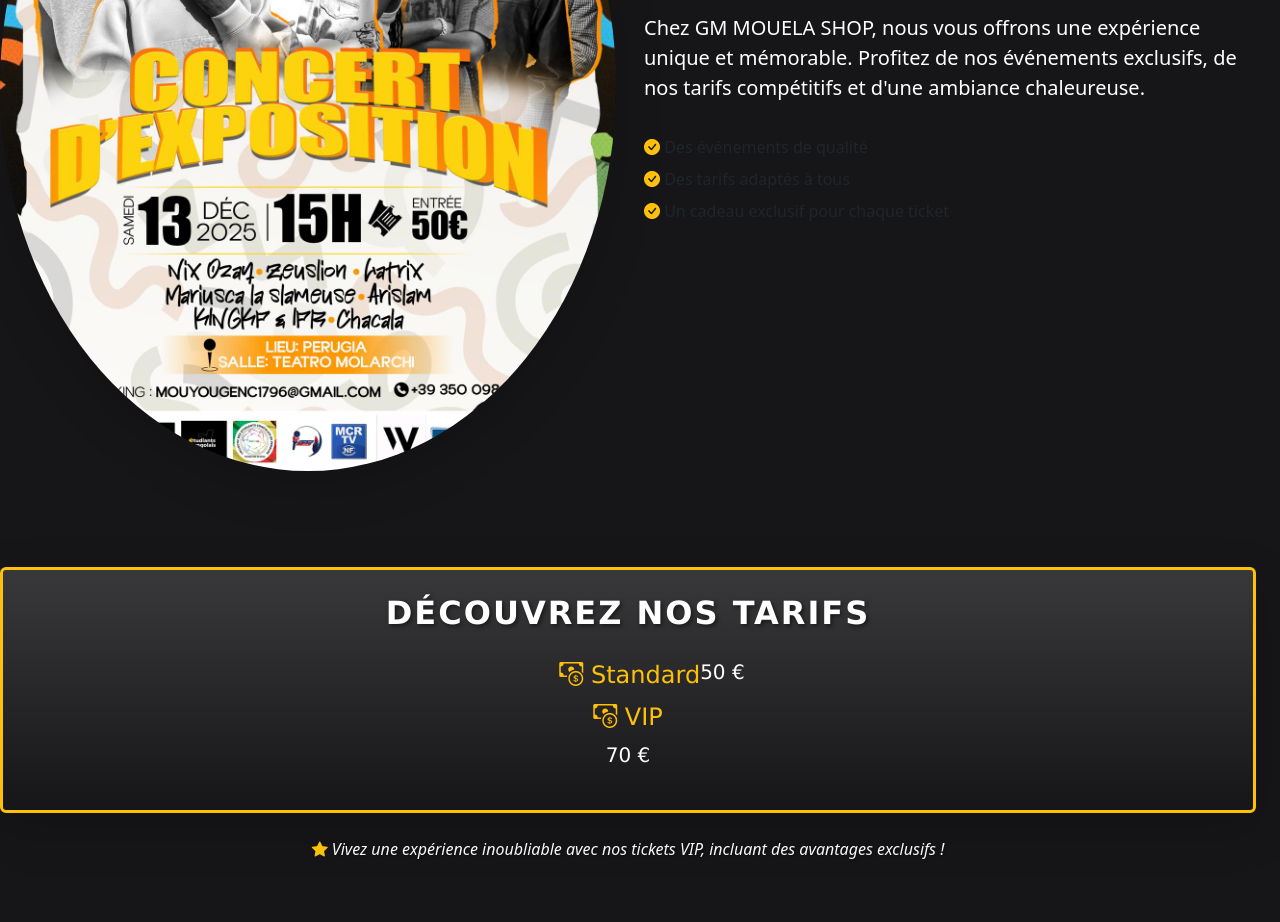
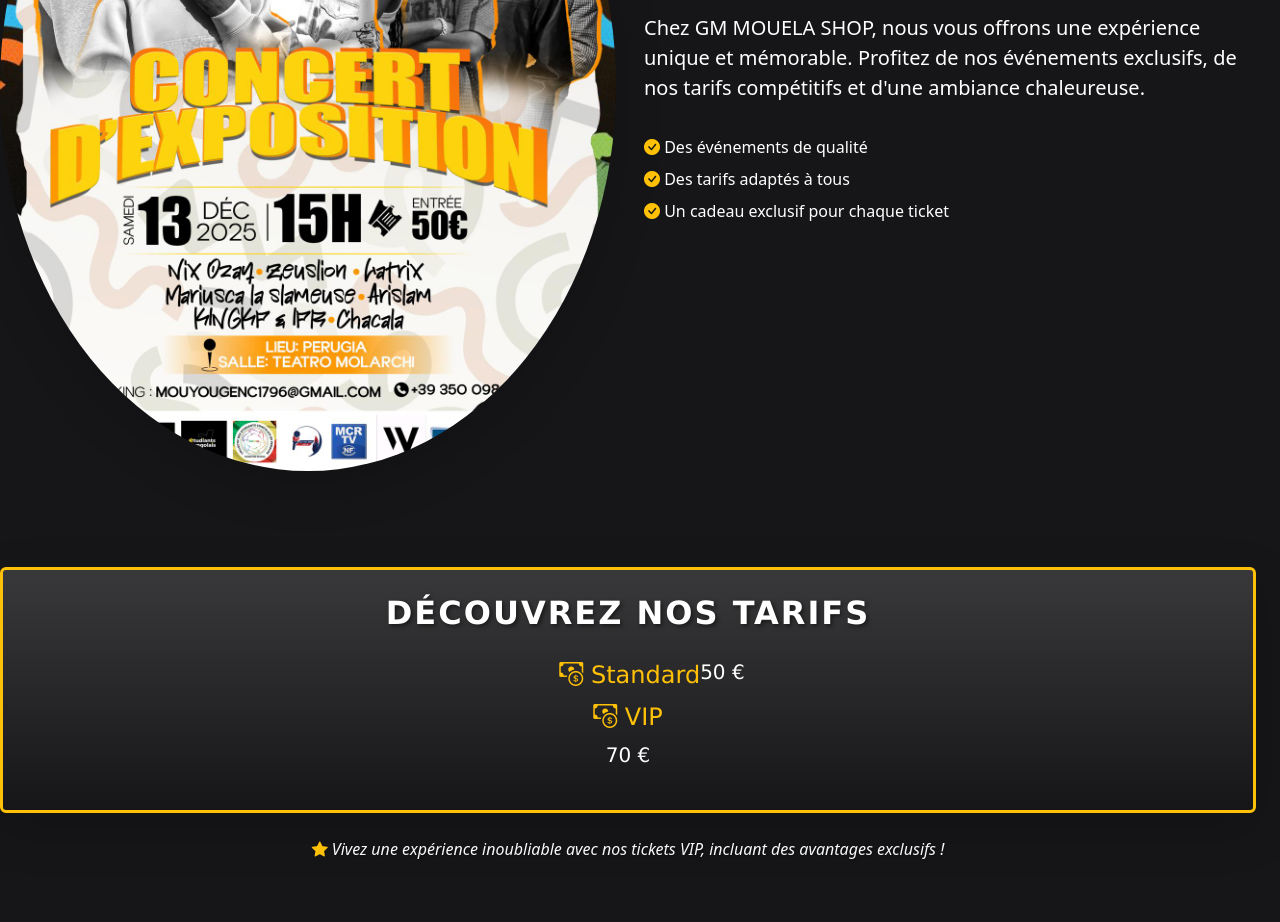
Before and after one commit to Nel-mk/gmmouelaN, a plain HTML site: page index.html in a window 1280 px wide. Shown: the part 1003-1925 px from the top of the page. Drawn offline with nearby package versions, Linux system fonts and the light colour scheme; a script that the page names is missing; a small style sheet from the web is missing.

Commit message:
Changement de couleur

```diff
--- a/index.html
+++ b/index.html
@@ -65,13 +65,13 @@
             </p>
             <ul class="list-unstyled mt-3">
                 <li class="mb-2">
-                <i class="bi bi-check-circle-fill text-warning"></i> <span class="text-dark">Des événements de qualité</span>
+                <i class="bi bi-check-circle-fill text-warning"></i> <span class="text-white">Des événements de qualité</span>
                 </li>
                 <li class="mb-2">
-                <i class="bi bi-check-circle-fill text-warning"></i> <span class="text-dark">Des tarifs adaptés à tous</span>
+                <i class="bi bi-check-circle-fill text-warning"></i> <span class="text-white">Des tarifs adaptés à tous</span>
                 </li>
                 <li>
-                <i class="bi bi-check-circle-fill text-warning"></i> <span class="text-dark">Un cadeau exclusif pour chaque ticket</span>
+                <i class="bi bi-check-circle-fill text-warning"></i> <span class="text-white">Un cadeau exclusif pour chaque ticket</span>
                 </li>
             </ul>
             </div>
```
